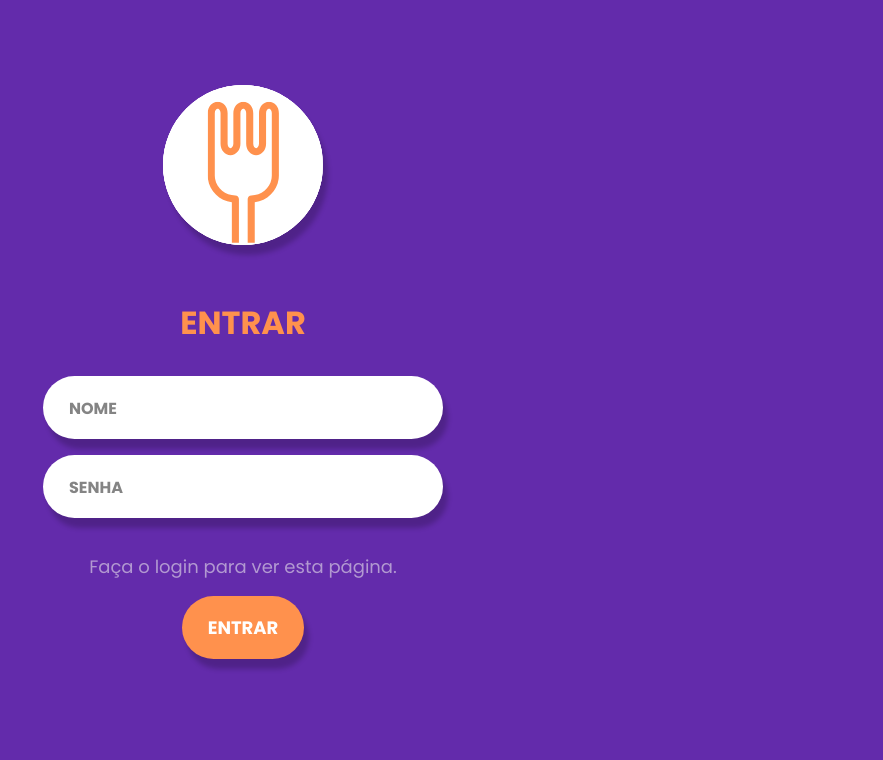
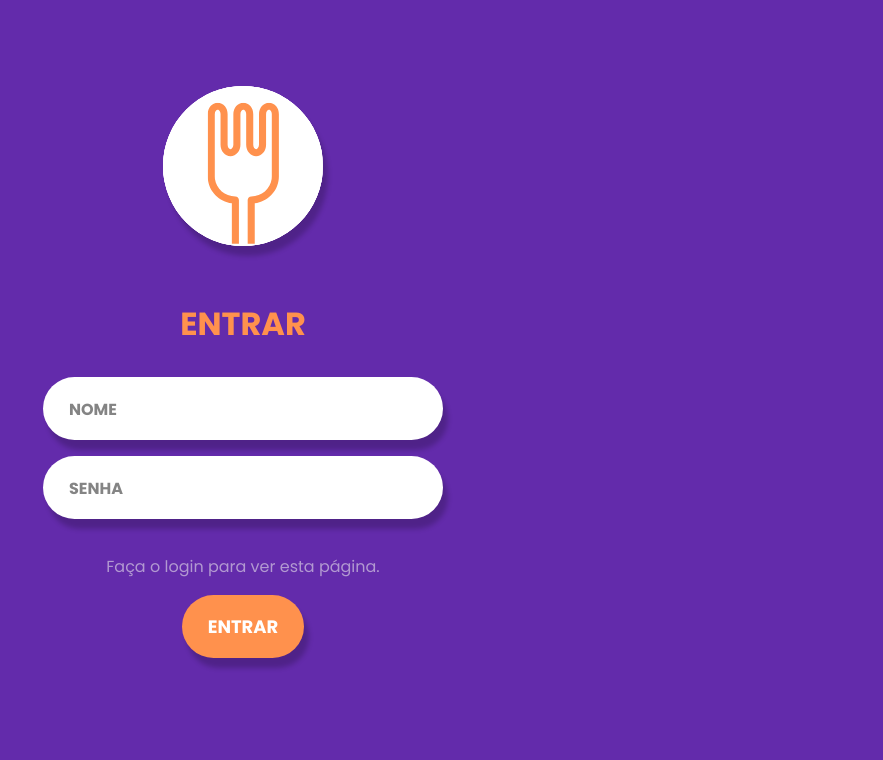
Before and after one commit to Henrique-BO/GARFO, a Django app: page /accounts/login/?next=/mesas/ in a window 1280 px wide. Shown: the part 75-835 px from the top of the page, without its empty margins (397-1280 px from the left). Run offline with Django 3.2, Linux system fonts and the light colour scheme.

Commit message:
Centralizar error_text nas páginas de login

```diff
--- a/static/style.css
+++ b/static/style.css
@@ -493,11 +493,13 @@
 }
 
 #body_roxo .errortext {
+  font-size: 16px;
   color: var(--roxo-claro);
 }
 
 #body_cinza .errortext {
   font-size: 16px;
+  text-align: center
 }
 
 
```
